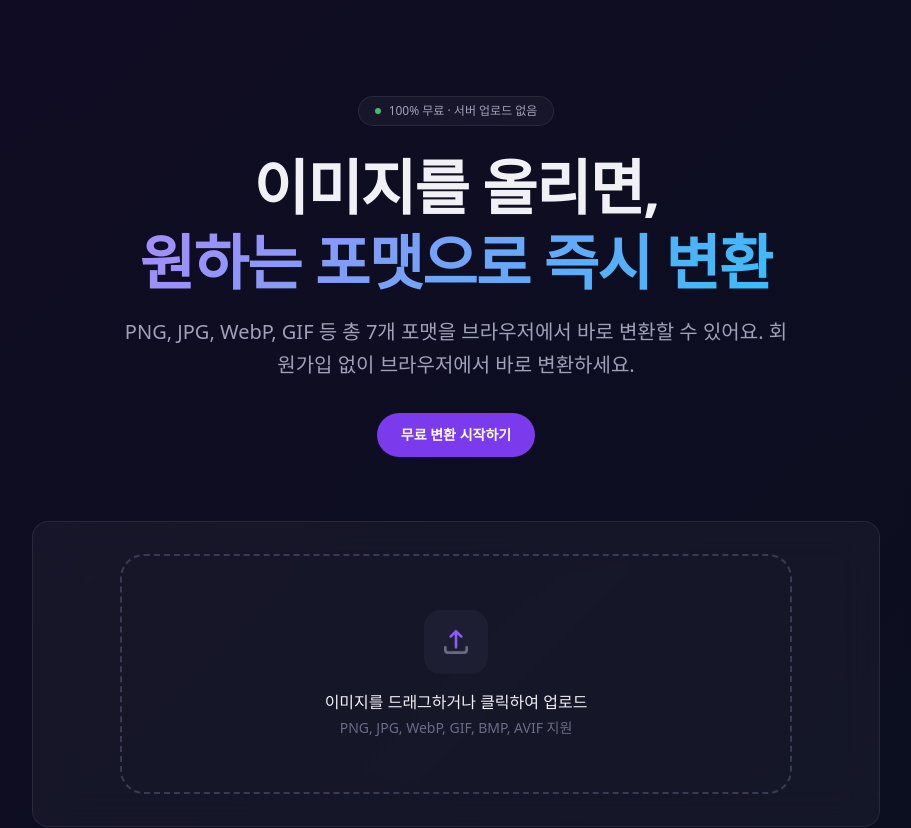
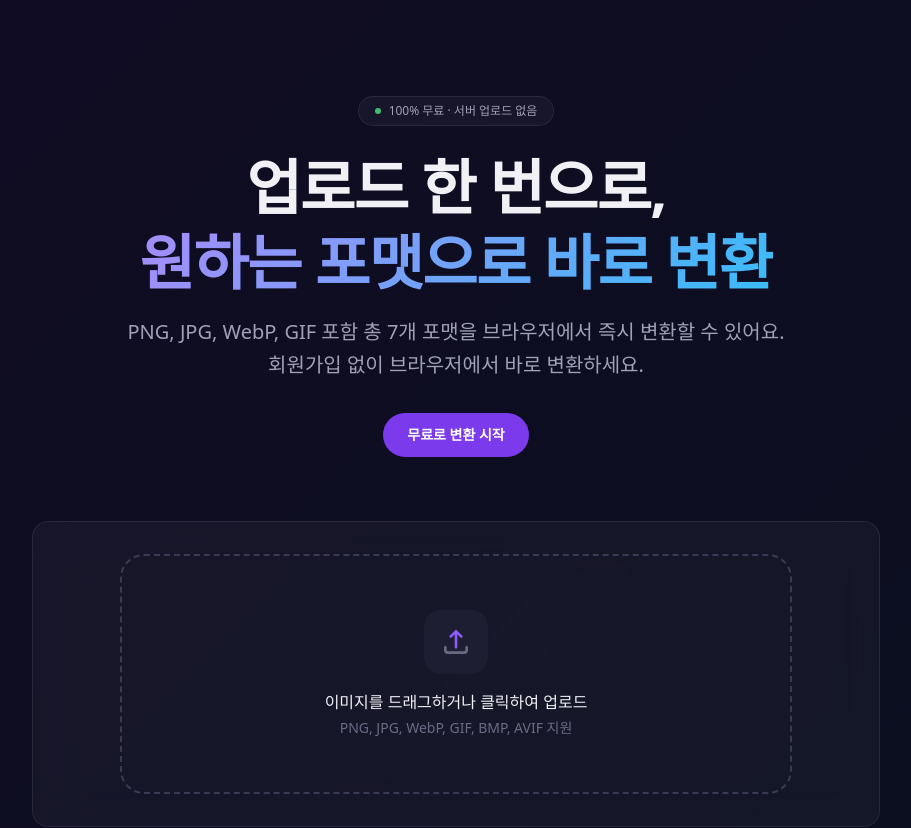
Before and after one commit to songsong-haha/extension-converter, a Next.js app: page / in a window 1280 px wide. Shown: the top 828 px of the page, without its empty margins (184-1095 px from the left). Built offline with nearby package versions, Linux system fonts and the light colour scheme; no server answers.

Commit message:
feat: [US-001] - [Tighten hero CTA copy]

```diff
--- a/loop/prd.json
+++ b/loop/prd.json
@@ -29,7 +29,7 @@
         "pnpm test:e2e passes"
       ],
       "priority": 2,
-      "passes": true,
+      "passes": false,
       "notes": ""
     }
   ]
--- a/src/app/page.tsx
+++ b/src/app/page.tsx
@@ -4,8 +4,8 @@ import { UNIQUE_TARGET_FORMATS } from "@/features/converter/lib/format-registry"
 const SUPPORTED_FORMAT_LABELS = UNIQUE_TARGET_FORMATS.map((format) => format.label);
 const SUPPORTED_FORMAT_COUNT = SUPPORTED_FORMAT_LABELS.length;
 const HERO_FORMAT_PREVIEW = SUPPORTED_FORMAT_LABELS.slice(0, 4).join(", ");
-const HERO_SUPPORT_COPY = `${HERO_FORMAT_PREVIEW} 등 총 ${SUPPORTED_FORMAT_COUNT}개 포맷을 브라우저에서 바로 변환할 수 있어요.`;
-const PRIMARY_CTA_LABEL = "무료 변환 시작하기";
+const HERO_SUPPORT_COPY = `${HERO_FORMAT_PREVIEW} 포함 총 ${SUPPORTED_FORMAT_COUNT}개 포맷을 브라우저에서 즉시 변환할 수 있어요.`;
+const PRIMARY_CTA_LABEL = "무료로 변환 시작";
 
 const FEATURES = [
     {
@@ -106,9 +106,9 @@ export default function Home() {
           </div>
 
           <h1 className="text-4xl sm:text-5xl md:text-6xl font-bold tracking-tight leading-tight mb-4">
-            이미지를 올리면,
+            업로드 한 번으로,
             <br className="hidden sm:block" />{" "}
-            <span className="text-gradient">원하는 포맷으로 즉시 변환</span>
+            <span className="text-gradient">원하는 포맷으로 바로 변환</span>
           </h1>
 
           <p className="text-lg sm:text-xl text-[var(--text-secondary)] max-w-2xl mx-auto leading-relaxed">
```
Also changed, not shown: loop/progress.txt, 1 other file (tests, documents, lock files or other folders).
